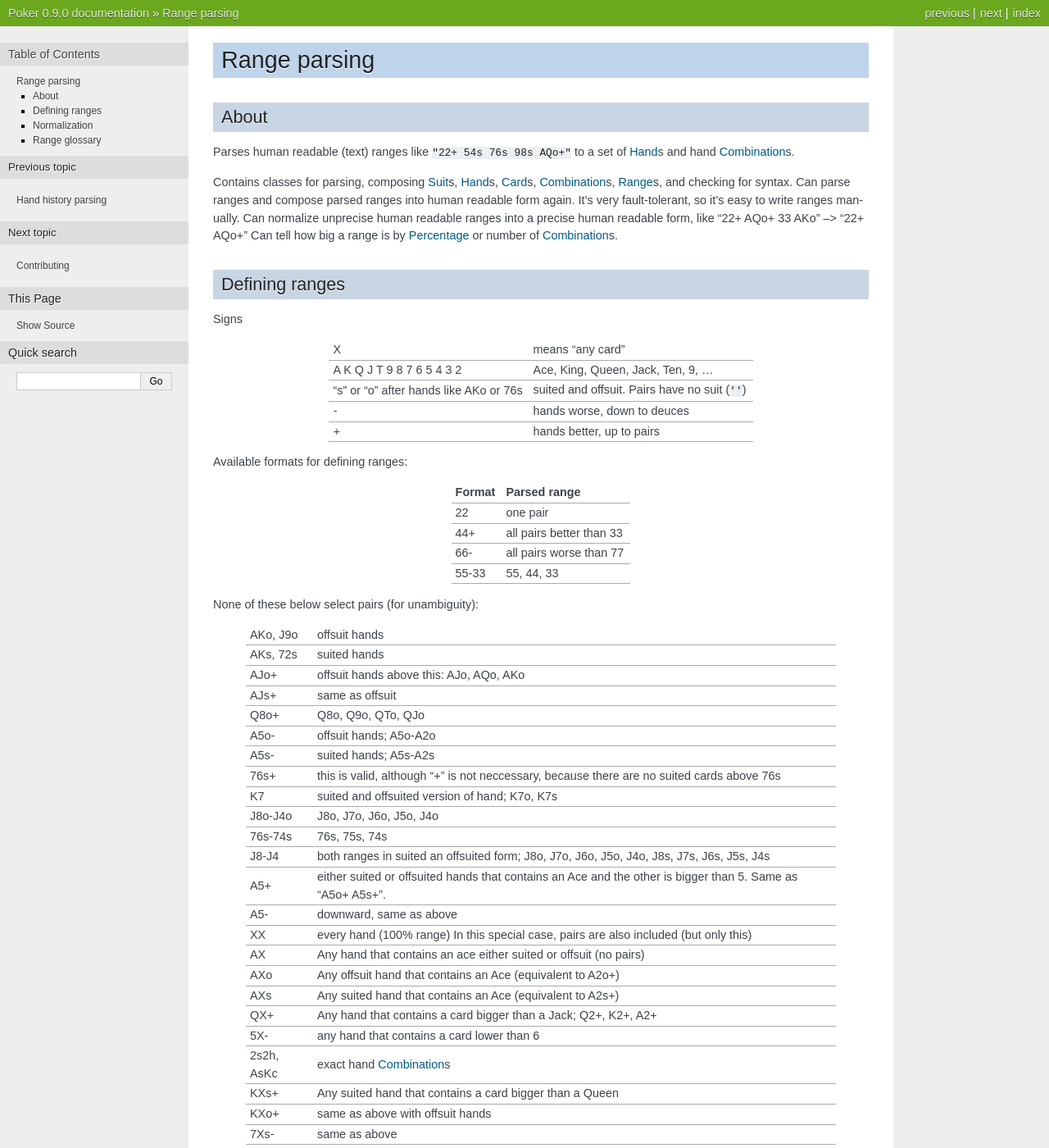
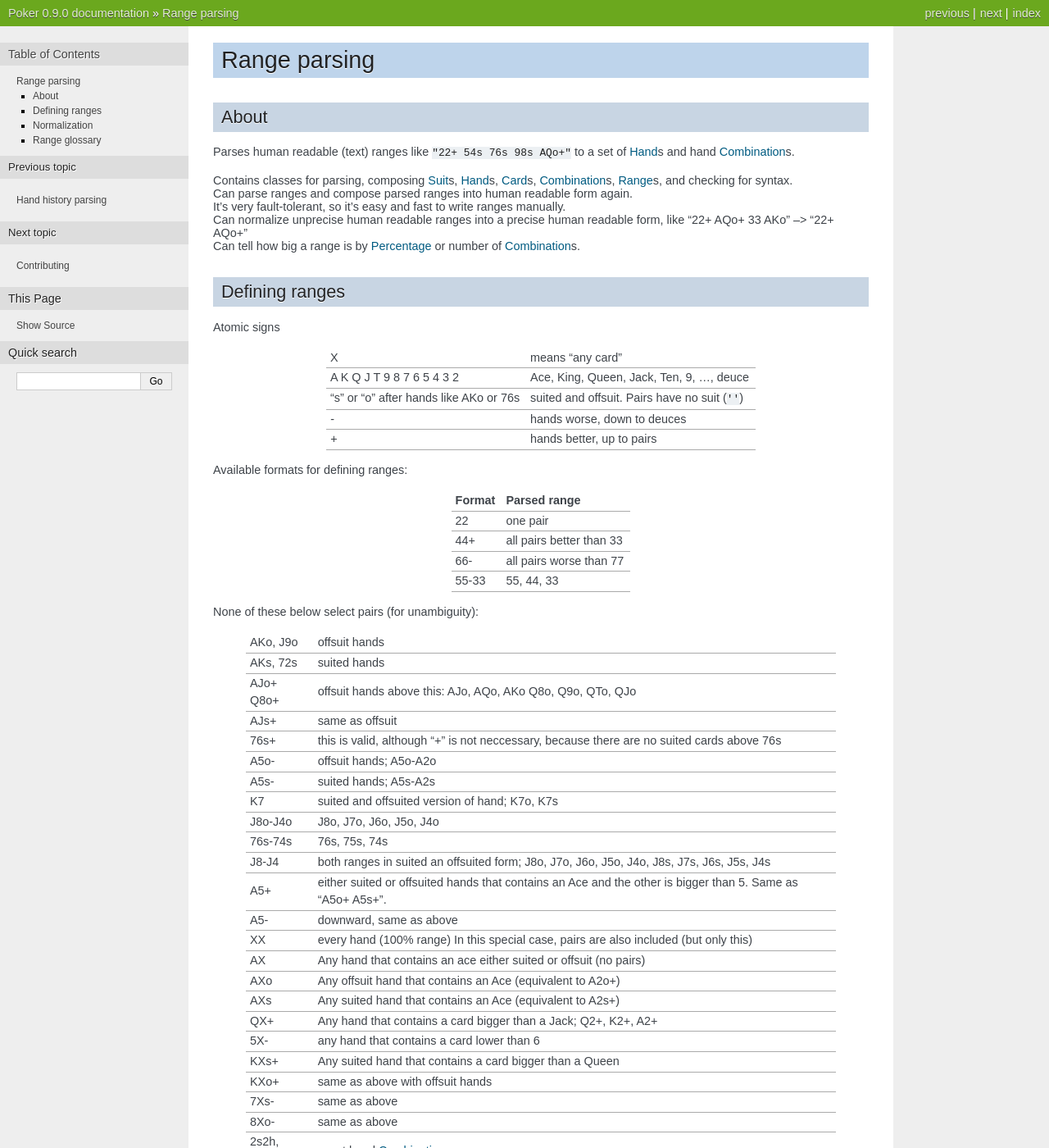
Before and after one commit to pokerregion/poker, a Sphinx documentation site: the page built from docs/range.rst, in a window 1280 px wide and 1400 px high. Shown: the whole window at 82% size. Built offline with Sphinx 7.4.7, drawn with Linux system fonts in a browser that asks for light colours; some of the changed text lies outside the part shown.

Commit message:
Reordered things and cleaned documentation.

```diff
--- a/docs/range.rst
+++ b/docs/range.rst
@@ -7,23 +7,23 @@ About
 Parses human readable (text) ranges like ``"22+ 54s 76s 98s AQo+"`` to a set of :term:`Hand`\ s and
 hand :term:`Combination`\ s.
 
-Contains classes for parsing, composing :term:`Suit`\ s, :term:`Hand`\ s, :term:`Card`\ s,
-:term:`Combination`\ s, :term:`Range`\ s, and checking for syntax.
-Can parse ranges and compose parsed ranges into human readable form again.
-It's very fault-tolerant, so it's easy to write ranges manually.
-Can normalize unprecise human readable ranges into a precise human readable form, like "22+ AQo+ 33 AKo" --> "22+ AQo+"
-Can tell how big a range is by :term:`Percentage <Range percent>` or number of :term:`Combination`\ s.
+| Contains classes for parsing, composing :term:`Suit`\ s, :term:`Hand`\ s, :term:`Card`\ s,
+  :term:`Combination`\ s, :term:`Range`\ s, and checking for syntax.
+| Can parse ranges and compose parsed ranges into human readable form again.
+| It's very fault-tolerant, so it's easy and fast to write ranges manually.
+| Can normalize unprecise human readable ranges into a precise human readable form, like "22+ AQo+ 33 AKo" --> "22+ AQo+"
+| Can tell how big a range is by :term:`Percentage <Range percent>` or number of :term:`Combination`\ s.
 
 
 Defining ranges
 ---------------
 
-Signs
+Atomic signs
 
     +----------------------------------------+-------------------------------------------------+
     |                   X                    |                 means "any card"                |
     +----------------------------------------+-------------------------------------------------+
-    | A K Q J T 9 8 7 6 5 4 3 2              | Ace, King, Queen, Jack, Ten, 9, ...             |
+    | A K Q J T 9 8 7 6 5 4 3 2              | Ace, King, Queen, Jack, Ten, 9, ..., deuce      |
     +----------------------------------------+-------------------------------------------------+
     | "s" or "o" after hands like AKo or 76s | suited and offsuit. Pairs have no suit (``''``) |
     +----------------------------------------+-------------------------------------------------+
@@ -54,17 +54,16 @@ None of these below select pairs (for unambiguity):
     | AKs, 72s   | suited hands                                                      |
     +------------+-------------------------------------------------------------------+
     | AJo+       | offsuit hands above this: AJo, AQo, AKo                           |
+    | Q8o+       | Q8o, Q9o, QTo, QJo                                                |
     +------------+-------------------------------------------------------------------+
     | AJs+       | same as offsuit                                                   |
     +------------+-------------------------------------------------------------------+
-    | Q8o+       | Q8o, Q9o, QTo, QJo                                                |
+    |            | this is valid, although "+" is not neccessary,                    |
+    | 76s+       | because there are no suited cards above 76s                       |
     +------------+-------------------------------------------------------------------+
     | A5o-       | offsuit hands; A5o-A2o                                            |
     +------------+-------------------------------------------------------------------+
     | A5s-       | suited hands; A5s-A2s                                             |
-    +------------+-------------------------------------------------------------------+
-    | 76s+       | this is valid, although "+" is not neccessary,                    |
-    |            | because there are no suited cards above 76s                       |
     +------------+-------------------------------------------------------------------+
     | K7         | suited and offsuited version of hand; K7o, K7s                    |
     +------------+-------------------------------------------------------------------+
@@ -93,8 +92,6 @@ None of these below select pairs (for unambiguity):
     +------------+-------------------------------------------------------------------+
     | 5X-        | any hand that contains a card lower than 6                        |
     +------------+-------------------------------------------------------------------+
-    | 2s2h, AsKc | exact hand :term:`Combination`\ s                                 |
-    +------------+-------------------------------------------------------------------+
     | KXs+       | Any suited hand that contains a card bigger than a Queen          |
     +------------+-------------------------------------------------------------------+
     | KXo+       | same as above with offsuit hands                                  |
```
Also changed, not shown: other parts of docs/range.rst (+2 -16 lines), 1 other file.
